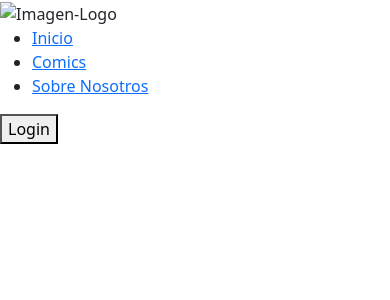
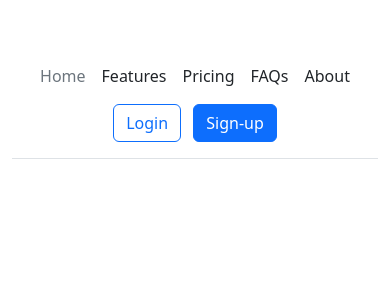
Before and after one commit to GiovanniGonzalezDuoc/ProyectoSemestral, a Django app: page / in a window 390 px wide. Shown: the top 300 px of the page. Run offline with Django 5.2, Linux system fonts and the light colour scheme; some libraries are stand-ins or nearby versions.

Commit message:
avance django

```diff
--- a/common/templates/common/header.html
+++ b/common/templates/common/header.html
@@ -1,13 +1,20 @@
-<header class="header">
-    <div class="logo">
-        <img src="" alt="Imagen-Logo" href="#">
-    </div>
-    <nav>
-        <ul class="nav-links">
-            <li><a href="#">Inicio</a></li>
-            <li><a href="#" id="comicsLink">Comics</a></li>
-            <li><a href="#" id="aboutUsLink">Sobre Nosotros</a></li>
-        </ul>
-    </nav>
-    <a href="#" class="btn_contacto"><button>Login</button></a>
-</header>
+<div class="container">
+    <header class="d-flex flex-wrap align-items-center justify-content-center justify-content-md-between py-3 mb-4 border-bottom">
+      <a href="/" class="d-flex align-items-center col-md-3 mb-2 mb-md-0 text-dark text-decoration-none">
+        <svg class="bi me-2" width="40" height="32" role="img" aria-label="Bootstrap"><use xlink:href="#bootstrap"/></svg>
+      </a>
+
+      <ul class="nav col-12 col-md-auto mb-2 justify-content-center mb-md-0">
+        <li><a href="#" class="nav-link px-2 link-secondary">Home</a></li>
+        <li><a href="#" class="nav-link px-2 link-dark">Features</a></li>
+        <li><a href="#" class="nav-link px-2 link-dark">Pricing</a></li>
+        <li><a href="#" class="nav-link px-2 link-dark">FAQs</a></li>
+        <li><a href="#" class="nav-link px-2 link-dark">About</a></li>
+      </ul>
+
+      <div class="col-md-3 text-end">
+        <button type="button" class="btn btn-outline-primary me-2">Login</button>
+        <button type="button" class="btn btn-primary">Sign-up</button>
+      </div>
+    </header>
+  </div>
--- a/common/templates/common/index.html
+++ b/common/templates/common/index.html
@@ -11,8 +11,6 @@
 
     <link href="https://cdn.jsdelivr.net/npm/bootstrap@5.3.3/dist/css/bootstrap.min.css" rel="stylesheet" integrity="sha384-QWTKZyjpPEjISv5WaRU9OFeRpok6YctnYmDr5pNlyT2bRjXh0JMhjY6hW+ALEwIH" crossorigin="anonymous">
     <link rel="stylesheet" href="https://cdnjs.cloudflare.com/ajax/libs/font-awesome/6.2.1/css/all.min.css">
-    <link rel="stylesheet" href="./assets/css/imagenes.css">
-    <link rel="stylesheet" href="./assets/css/styles.css">
     {% block extra_css %} {% endblock %}
 
 </head>
@@ -25,7 +23,6 @@
 
     <script src="https://cdn.jsdelivr.net/npm/bootstrap@5.3.3/dist/js/bootstrap.bundle.min.js" integrity="sha384-YvpcrYf0tY3lHB60NNkmXc5s9fDVZLESaAA55NDzOxhy9GkcIdslK1eN7N6jIeHz" crossorigin="anonymous"></script>
     <script src="https://cdnjs.cloudflare.com/ajax/libs/crypto-js/4.0.0/crypto-js.min.js"></script>
-    <script type="module" src="./assets/js/scriptpersonajes.js"></script>
     {% block extra_js %} {% endblock %}
 
 </body>
--- a/home/templates/home/home.html
+++ b/home/templates/home/home.html
@@ -1 +1,5 @@
 {% extends 'common/index.html' %}
+
+{% block content %}
+
+{% endblock %}
```
